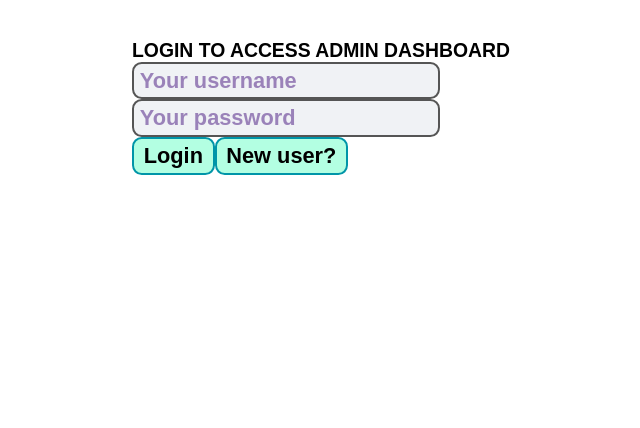
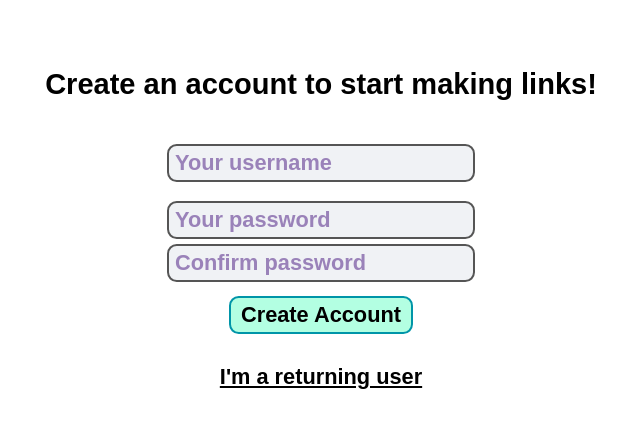
Before and after one commit to Subliminal-Panda/postgres-url-shortener-frontend, a React (Create React App) app: page / in a window 1280 px wide. Shown: the top 428 px of the page, without its empty margins (319-959 px from the left). Built offline with nearby package versions, Linux system fonts and the light colour scheme; a web font is replaced by a local one.

Commit message:
updated login to work with proper backend routes

```diff
--- a/src/components/AddUrl.js
+++ b/src/components/AddUrl.js
@@ -26,6 +26,7 @@ export default function AddUrl(props) {
     if (urlInput !== "") {
       fetch(`${route}/app/links`, {
         method: "POST",
+        withCredentials: true,
         headers: {
           "content-type": "application/json"
         },
--- a/src/components/App.js
+++ b/src/components/App.js
@@ -9,8 +9,8 @@ export default function App() {
   const [loggedInStatus, setLoggedInStatus ] = useState("NOT_LOGGED_IN")
   const [user, setUser ] = useState("NOT_LOGGED_IN")
   // optional substitute route for running in local/test environment:
-  const [route] = useState("http://127.0.0.1:5000");
-  // const [route] = useState("https://tm-url-shortener-backend.herokuapp.com");
+  // const [route] = useState("http://127.0.0.1:5000");
+  const [route] = useState("https://tm-url-shortener-backend.herokuapp.com");
 
   const handleSuccessfulLogin = () => {
     setLoggedInStatus("LOGGED_IN")
@@ -26,8 +26,7 @@ export default function App() {
 
   const checkLoginStatus = () => {
     if( user !== "NOT_LOGGED_IN") {
-      fetch(`${route}/app/auth/${user}`, { method: "GET"}
-      // ,{ withCredentials: true }
+      fetch(`${route}/app/auth/${user}`, { method: "GET", withCredentials: true}
       )
       .then((response) => response.json())
       .then((data) => {
@@ -59,7 +58,8 @@ export default function App() {
       { loggedInStatus === "LOGGED_IN" ?
       <Home
       user={user}
-      route={route} /> :
+      route={route} />
+      :
       <Login
       handleSuccessfulLogin={handleSuccessfulLogin}
       handleSuccessfulLogout={handleSuccessfulLogout}
--- a/src/components/Home.js
+++ b/src/components/Home.js
@@ -9,7 +9,7 @@ export default function Home(props) {
 
   // queries database for list of all saved shrunken URL's:
   const getUserUrlKeys = () => {
-    fetch(`${route}/app/user/links/${user}`, { method: "GET" })
+    fetch(`${route}/app/user/links/${user}`, { method: "GET", withCredentials: true })
     .then( res => res.json())
     .then((resData) => {
       console.log("jsonified response:", resData)
--- a/src/components/Login.js
+++ b/src/components/Login.js
@@ -10,7 +10,7 @@ export default function Login(props) {
     const [passwordError, setPasswordError] = useState("")
     const [confirmPassword, setConfirmPassword] = useState("")
     const [confirmPasswordError, setConfirmPasswordError] = useState("")
-    const [newUser, setNewUser] = useState(false)
+    const [newUser, setNewUser] = useState(true)
 
 
     const handleUserChange = (event) => {
@@ -32,6 +32,7 @@ export default function Login(props) {
         event.preventDefault();
         fetch( `${route}/app/user/sessions`, {
             method: "PATCH",
+            withCredentials: true,
             headers: {
                 "content-type": "application/json"
             },
@@ -40,7 +41,6 @@ export default function Login(props) {
                 password: password
             })
         }
-        // ,{ withCredentials: true }
         )
         .then( (response) => response.json())
         .then((data) => {
@@ -64,6 +64,7 @@ export default function Login(props) {
         event.preventDefault();
         fetch( `${route}/app/user/add`, {
             method: "POST",
+            withCredentials: true,
             headers: {
                 "content-type": "application/json"
             },
@@ -72,7 +73,6 @@ export default function Login(props) {
                 password: password
             })
         }
-        // ,{ withCredentials: true }
         )
         .then( (response) => response.json())
         .then((data) => {
@@ -103,16 +103,19 @@ export default function Login(props) {
 
     return (
         <div className="login-page">
-            <h1>LOGIN TO ACCESS ADMIN DASHBOARD</h1>
+            <h1 className='login-heading'>{!newUser ? "Login to access your links!" : "Create an account to start making links!"}</h1>
 
             <form
             onSubmit={ !newUser ? handleSubmit : handleNewUserSubmit }
             className="auth-form-wrapper"
+            autoComplete='off'
             >
-            <div className="form-group">
+
+            <div className="form-group name-entry">
                 <input
                     type="text"
-                    name="usernameinput"
+                    autoComplete='off'
+                    name="nameinput"
                     placeholder="Your username"
                     value={ username }
                     onChange={ handleUserChange }
@@ -123,7 +126,8 @@ export default function Login(props) {
             <div className="form-group">
                 <input
                     type="password"
-                    name="password"
+                    autoComplete='off'
+                    name="passwordinput"
                     placeholder="Your password"
                     value={ password }
                     onChange={ handlePasswordChange }
@@ -134,8 +138,9 @@ export default function Login(props) {
             {newUser ?
             <div className='form-group'>
                 <input
+                    autoComplete='off'
                     type="password"
-                    name="password"
+                    name="passwordinput"
                     placeholder="Confirm password"
                     value={ confirmPassword }
                     onChange={ handleConfirmPasswordChange }
@@ -146,7 +151,13 @@ export default function Login(props) {
 
                 <div className="user-buttons">
                     <button className="login-button" type="submit">{!newUser ? "Login" : "Create Account"}</button>
-                    <button className="new-user-button" type="button" onClick={toggleNewUserForm}>{!newUser ? "New user?" : "Returning user?"}</button>
+                    <button id="new-user-button" type="button" onClick={toggleNewUserForm}>
+                    {!newUser ?
+                        "I'm a new user"
+                        :
+                        "I'm a returning user"
+                    }
+            </button>
                 </div>
             </form>
         </div>
--- a/src/components/Url.js
+++ b/src/components/Url.js
@@ -10,7 +10,7 @@ export default function Url(props) {
 
   // queries the database for the URL/link pair and deletes it if it exists:
   const deleteKey = (key) => {
-    fetch(`${route}/app/links/${key}`, { method: "DELETE" })
+    fetch(`${route}/app/links/${key}`, { method: "DELETE", withCredentials: true })
       .then((res) => res.json())
       .then(() => setDeleted())
   };
@@ -51,7 +51,7 @@ export default function Url(props) {
 
   // queries the database for URL paired with link when component mounts:
   useEffect(() => {
-    fetch(`${route}/app/links/${link}`, { method: "GET" })
+    fetch(`${route}/app/links/${link}`, { method: "GET", withCredentials: true })
       .then((res) => res.json())
       .then((data) => {
         console.log("retrieved data:", data, "link submitted:", link, "url:", data.stored_url)
--- a/src/styles/styles.css
+++ b/src/styles/styles.css
@@ -133,12 +133,58 @@ a:hover {
   align-items: center;
 }
 
+.login-heading {
+  font-size: 3rem;
+  margin: 3rem;
+}
+
 .user-buttons {
   display: flex;
+  flex-direction: column;
+  gap: .5rem;
+  justify-content: center;
+  align-items: center;
 }
 
 .new-user-button, .login-button {
   width: max-content;
+}
+
+#new-user-button, #new-user-button:focus {
+  background-color: transparent;
+  border-color: transparent;
+  text-decoration: underline;
+  /* border-bottom: .25rem solid black; */
+  /* border-radius: 0rem; */
+  margin: 1rem;
+  width: max-content;
+}
+#new-user-button:hover {
+  color:rgb(155, 0, 226)
+}
+
+.login-button {
+  margin: 1rem;
+}
+
+.name-entry {
+  margin: 1.5rem;
+}
+
+.form-group {
+  display: flex;
+  flex-direction: column;
+  justify-content: center;
+  align-items: center;
+}
+
+.auth-form-wrapper {
+  display: flex;
+  flex-direction: column;
+  gap: .5rem;
+  justify-content: center;
+  align-items: center;
+  /* margin: 2rem; */
 }
 
 input,
```
